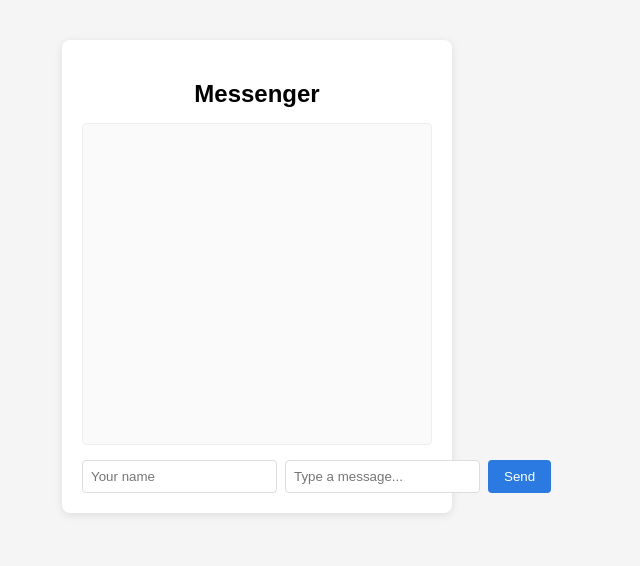
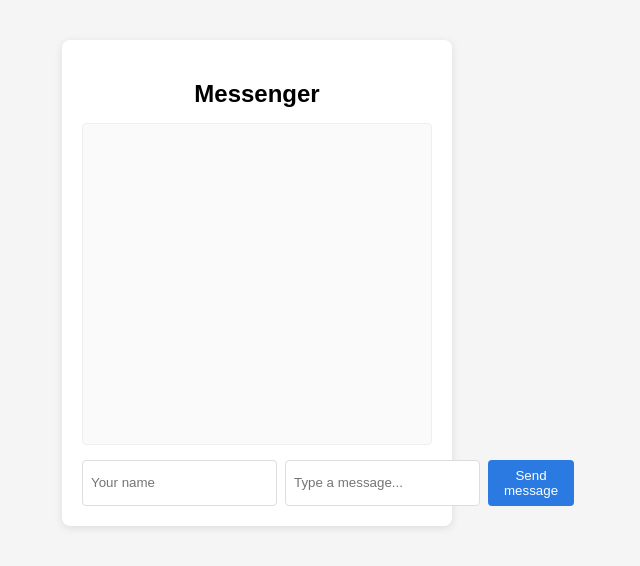
Before and after one commit to saravanan1442005/123, a plain HTML site: page index.html in a window 1280 px wide. Shown: the whole page, without its empty margins (383-1023 px from the left). Drawn offline with Linux system fonts and the light colour scheme.

Commit message:
mod-html

```diff
--- a/index.html
+++ b/index.html
@@ -13,7 +13,7 @@
         <form id="message-form">
             <input type="text" id="username" placeholder="Your name" required>
             <input type="text" id="message" placeholder="Type a message..." required>
-            <button type="submit">Send</button>
+            <button type="submit">Send message</button>
         </form>
     </div>
     <script src="script.js"></script>
```
